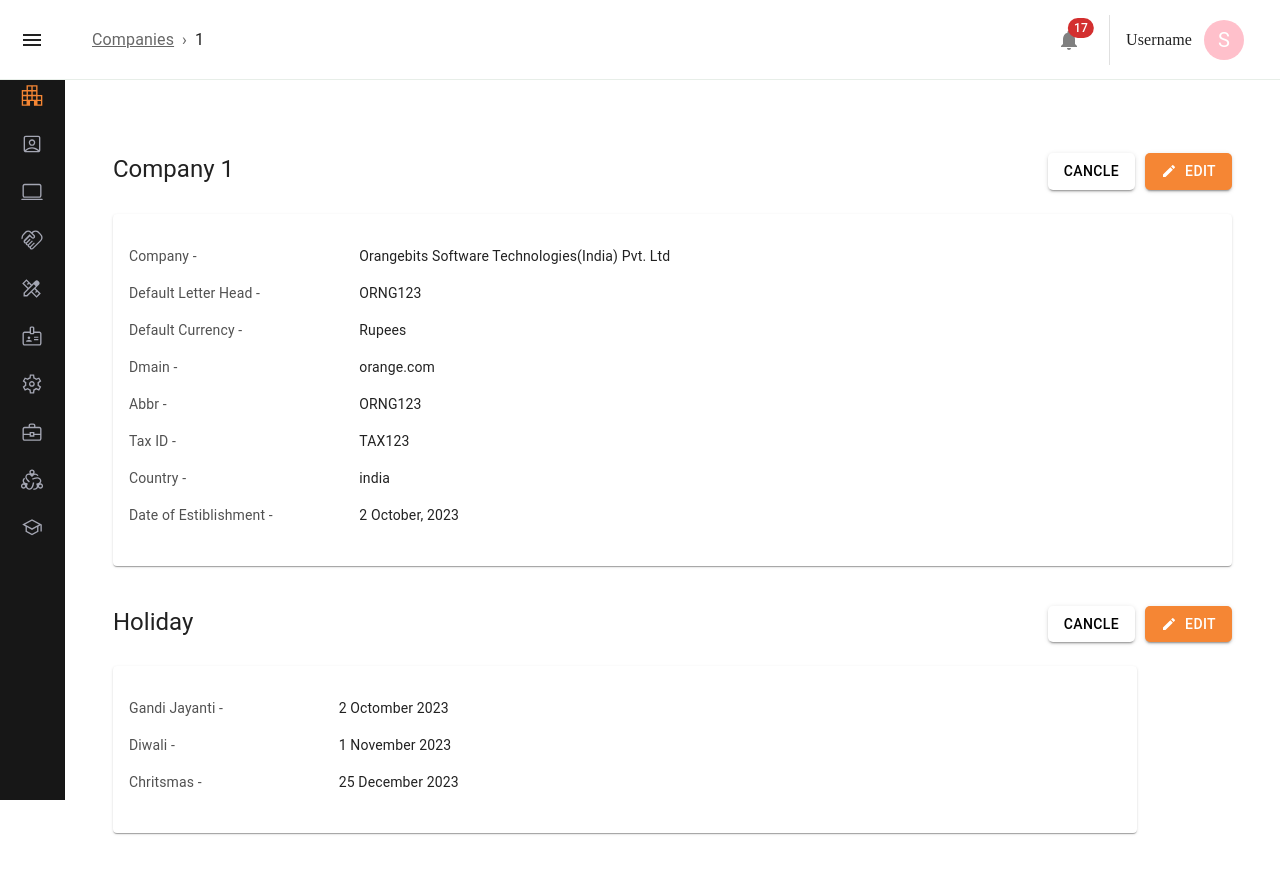
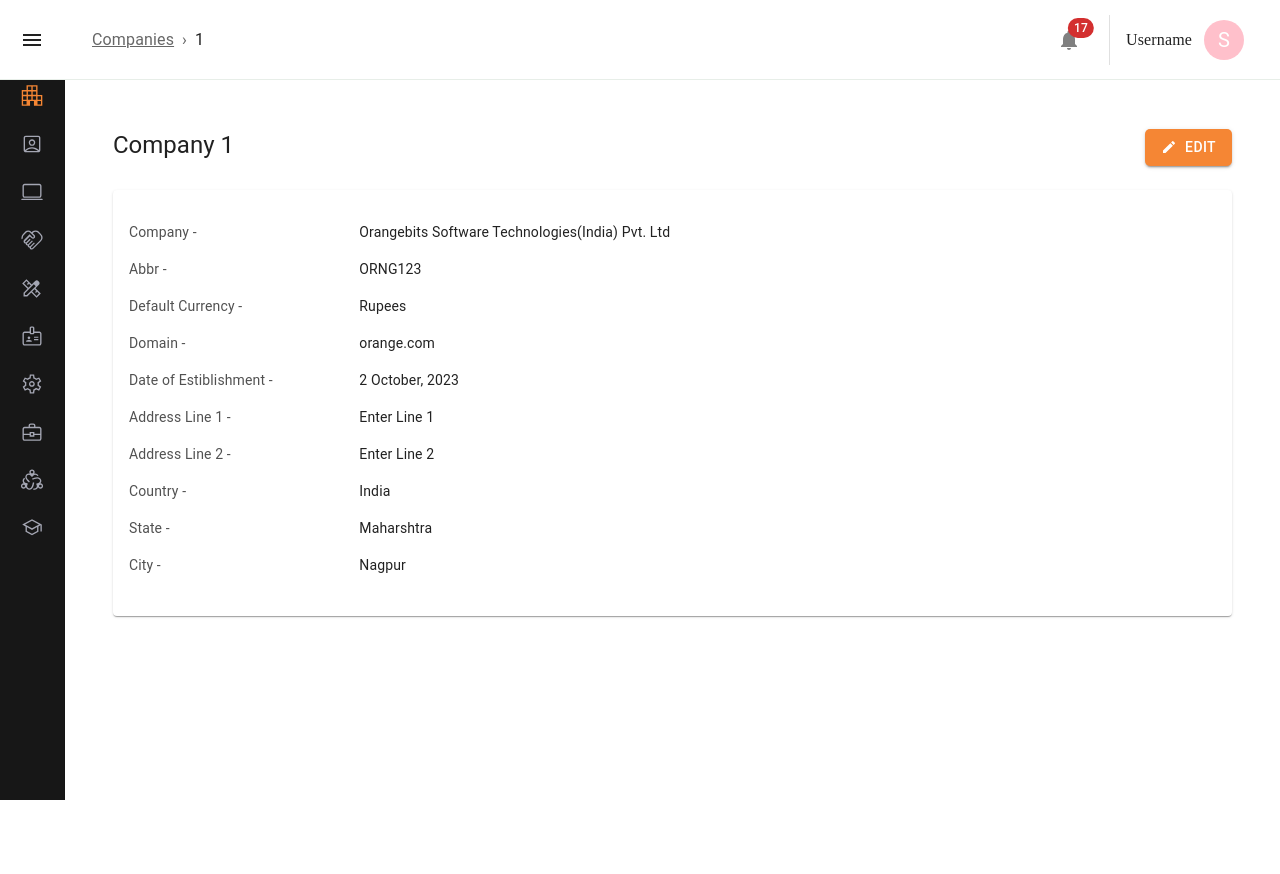
Before and after one commit to sumedh-mohod/HR-portal-react-js, a React (Create React App) app: page /companies/1 in a window 1280 px wide. Shown: the top 874 px of the page. After the commit the page ends 800 px from the top, so only its background shows below. Built offline with nearby package versions, Linux system fonts and the light colour scheme; sample sign-in values are in the browser's storage.

Commit message:
company screens upadted

```diff
--- a/src/components/Company/CompanyDetailsCard.tsx
+++ b/src/components/Company/CompanyDetailsCard.tsx
@@ -6,13 +6,15 @@ const CompanyDetailsCard = () => {
   const CompanyDetails = [
     {
       company: "Orangebits Software Technologies(India) Pvt. Ltd",
-      defaultLetterHead: "ORNG123",
+      abbr: "ORNG123",
       defaultCurrency: "Rupees",
       domain: "orange.com",
-      abbr: "ORNG123",
-      taxID: "TAX123",
-      country: "india",
       dateofEstiblishment: "2 October, 2023",
+      addressLine1: "Enter Line 1",
+      addressLine2: "Enter Line 2",
+      country: "India",
+      state: "Maharshtra",
+      city: "Nagpur",
     },
   ];
   return (
@@ -24,23 +26,27 @@ const CompanyDetailsCard = () => {
               <Box {...styles.detailsParentBox} >
                 <Grid item xs={12} md={2} lg={4}>
                   <Typography {...styles.detailsTypography1}>Company -</Typography>
-                  <Typography {...styles.detailsTypography1}>Default Letter Head -</Typography>
+                  <Typography {...styles.detailsTypography1}>Abbr -</Typography>
                   <Typography {...styles.detailsTypography1}>Default Currency -</Typography>
-                  <Typography {...styles.detailsTypography1}>Dmain -</Typography>
-                  <Typography {...styles.detailsTypography1}>Abbr -</Typography>
-                  <Typography {...styles.detailsTypography1}>Tax ID -</Typography>
+                  <Typography {...styles.detailsTypography1}>Domain -</Typography>
+                  <Typography {...styles.detailsTypography1}>Date of Estiblishment -</Typography>
+                  <Typography {...styles.detailsTypography1}>Address Line 1 -</Typography>
+                  <Typography {...styles.detailsTypography1}>Address Line 2 -</Typography>
                   <Typography {...styles.detailsTypography1}>Country -</Typography>
-                  <Typography {...styles.detailsTypography1}>Date of Estiblishment -</Typography>
+                  <Typography {...styles.detailsTypography1}>State -</Typography>
+                  <Typography {...styles.detailsTypography1}>City -</Typography>
                 </Grid>
                 <Grid item xs={12} md={10} lg={8}>
                   <Typography {...styles.detailsTypography2}>{item.company}</Typography>
-                  <Typography {...styles.detailsTypography2}>{item.defaultLetterHead}</Typography>
+                  <Typography {...styles.detailsTypography2}>{item.abbr}</Typography>
                   <Typography {...styles.detailsTypography2}>{item.defaultCurrency}</Typography>
                   <Typography {...styles.detailsTypography2}>{item.domain} </Typography>
-                  <Typography {...styles.detailsTypography2}>{item.abbr}</Typography>
-                  <Typography {...styles.detailsTypography2}> {item.taxID} </Typography>
+                  <Typography {...styles.detailsTypography2}>{item.dateofEstiblishment}</Typography>
+                  <Typography {...styles.detailsTypography2}> {item.addressLine1} </Typography>
+                  <Typography {...styles.detailsTypography2}> {item.addressLine2} </Typography>
                   <Typography {...styles.detailsTypography2}> {item.country} </Typography>
-                  <Typography {...styles.detailsTypography2}>{item.dateofEstiblishment}</Typography>
+                  <Typography {...styles.detailsTypography2}> {item.state} </Typography>
+                  <Typography {...styles.detailsTypography2}> {item.city} </Typography>
                 </Grid>
               </Box>
             );
--- a/src/components/Company/CompanyEditCard.tsx
+++ b/src/components/Company/CompanyEditCard.tsx
@@ -69,29 +69,6 @@ const CompanyDetailsCard = () => {
             </Grid>
             <Grid item xs={12} md={6} lg={3}>
               <FormControl fullWidth>
-                <FormLabel id="defaultLetterHead">
-                  Default Letter Head*
-                </FormLabel>
-                <TextField
-                  name="defaultLetterHead"
-                  variant="filled"
-                  size="small"
-                  value={values.defaultLetterHead}
-                  onChange={handleChange}
-                  onBlur={handleBlur}
-                  error={
-                    touched.defaultLetterHead && errors.defaultLetterHead
-                      ? true
-                      : false
-                  }
-                  helperText={
-                    touched.defaultLetterHead && errors.defaultLetterHead
-                  }
-                />
-              </FormControl>
-            </Grid>
-            <Grid item xs={12} md={6} lg={3}>
-              <FormControl fullWidth>
                 <FormLabel id="abbr">Abbr*</FormLabel>
                 <TextField
                   name="abbr"
@@ -102,18 +79,6 @@ const CompanyDetailsCard = () => {
                   onBlur={handleBlur}
                   error={touched.abbr && errors.abbr ? true : false}
                   helperText={touched.abbr && errors.abbr}
-                />
-              </FormControl>
-            </Grid>
-            <Grid item xs={12} md={6} lg={3}>
-              <FormControl fullWidth>
-                <FormLabel id="taxID">Tax ID</FormLabel>
-                <TextField
-                  name="taxID"
-                  variant="filled"
-                  size="small"
-                  value={values.taxID}
-                  onChange={handleChange}
                 />
               </FormControl>
             </Grid>
--- a/src/components/Company/EditCompany.tsx
+++ b/src/components/Company/EditCompany.tsx
@@ -30,18 +30,18 @@ const EditCompany = () => {
     navigate(-1);
   }
   return (
-    <Container sx={{ p: 3, width: 1 }} >
+    <Container sx={{ width: 1 }} >
       {/* toggle card for details and edit form of company */}
       <Box {...styles.box}>
         <Typography variant="h5">Company 1</Typography>
         <Box>
-          <Button
+          {/* <Button
             {...styles.parentBoxCancelButton}
             variant="contained"
             onClick={handleCancleEdit}
           >
             Cancle
-          </Button>
+          </Button> */}
           {editBtn && (
             <Button
               {...styles.parentBoxButtonEdit}
@@ -55,39 +55,6 @@ const EditCompany = () => {
         </Box>
       </Box>
       {isEditing ? <CompanyEditCard /> : <CompanyDetailsCard />}
-
-      {/* holiday card start--------- */}
-      <Box {...styles.box}>
-        <Typography variant="h5">Holiday</Typography>
-        <Box>
-          <Button
-            {...styles.parentBoxCancelButton}
-            variant="contained"
-            onClick={handleCancleEdit}
-          >
-            Cancle
-          </Button>
-          {editHollidayBtn ? (
-            <Button
-              {...styles.parentBoxButtonEdit}
-              variant="contained"
-              type="submit"
-              onClick={EditHollidayHandle}
-            >
-              <EditIcon {...styles.icon} /> Edit
-            </Button>
-          ) :
-            <Button
-              {...styles.parentBoxButtonSave}
-              variant="contained"
-              type="submit"
-            >
-              <SaveIcon {...styles.icon} /> Save
-            </Button>
-          }
-        </Box>
-      </Box>
-      {isHollidayEditing ? <HolidayCard /> : <HollidayDetailsCard />}
     </Container>
   );
 };
```
